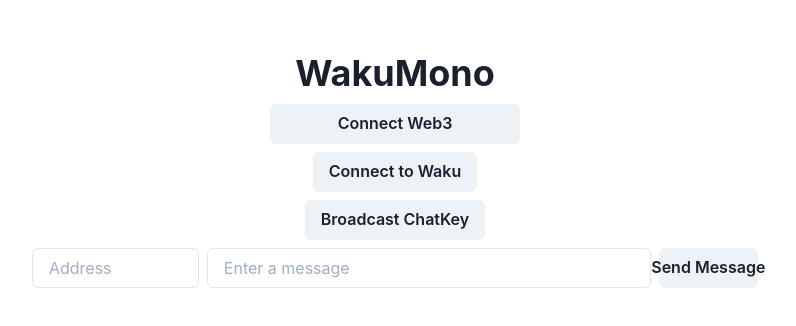
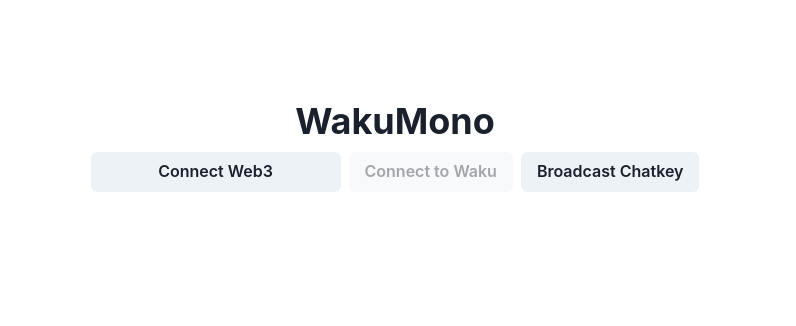
Before and after one commit to acolytec3/wakumono, a React (Create React App) app: page / in a window 1280 px wide. Shown: the part 190-516 px from the top of the page, without its empty margins (245-1041 px from the left). Built offline with nearby package versions, Linux system fonts and the light colour scheme.

Commit message:
Update readme and sender fixes

```diff
--- a/src/App.tsx
+++ b/src/App.tsx
@@ -5,12 +5,19 @@
   Heading,
   HStack,
   Input,
+  SlideFade,
   useToast,
   VStack,
 } from "@chakra-ui/react";
 import Onboard from "bnc-onboard";
 import { ethers } from "ethers";
-import { Environment, getStatusFleetNodes, StoreCodec, Waku, WakuMessage } from "js-waku";
+import {
+  Environment,
+  getStatusFleetNodes,
+  StoreCodec,
+  Waku,
+  WakuMessage,
+} from "js-waku";
 import PeerId from "peer-id";
 import React from "react";
 import WalletDisplay from "./components/walletDisplay";
@@ -36,19 +43,27 @@
           EthCrypto.cipher.parse(wakuMsg.payloadAsUtf8)
         );
         const decryptedPayload = JSON.parse(decryptedMessage);
-        const childKeyVer = EthCrypto.recoverPublicKey(decryptedPayload.childSig, EthCrypto.hash.keccak256(decryptedPayload.message));
+        const childKeyVer = EthCrypto.recoverPublicKey(
+          decryptedPayload.childSig,
+          EthCrypto.hash.keccak256(decryptedPayload.message)
+        );
         dispatch({
           type: "ADD_MESSAGE",
-          payload: { from: state.reverseAddressBook[childKeyVer], message: decryptedPayload.message },
+          payload: {
+            from: state.reverseAddressBook[childKeyVer],
+            message: decryptedPayload.message,
+          },
         });
         toast({
           position: "bottom",
-          title: "Message received from " + formatAddress(state.reverseAddressBook[childKeyVer]),
+          title:
+            "Message received from " +
+            formatAddress(state.reverseAddressBook[childKeyVer]),
           description: decryptedPayload.message,
-          status: 'success',
+          status: "success",
           duration: 3000,
-          isClosable: true
-        })
+          isClosable: true,
+        });
       } catch (err) {
         console.log(err);
       }
@@ -62,12 +77,17 @@
           EthCrypto.cipher.parse(wakuMsg.payloadAsUtf8)
         );
         const decryptedPayload = JSON.parse(decryptedMessage);
-        const childKeyVer = EthCrypto.recoverPublicKey(decryptedPayload.childSig, EthCrypto.hash.keccak256(decryptedPayload.message));
+        const childKeyVer = EthCrypto.recoverPublicKey(
+          decryptedPayload.childSig,
+          EthCrypto.hash.keccak256(decryptedPayload.message)
+        );
         dispatch({
           type: "ADD_MESSAGE",
-          payload: { from: state.reverseAddressBook[childKeyVer], message: decryptedPayload.message },
+          payload: {
+            from: childKeyVer ?? 'unknown sender',
+            message: decryptedPayload.message,
+          },
         });
-
       } catch (err) {
         console.log(err);
       }
@@ -97,13 +117,12 @@
         const response = await waku.store.queryHistory({
           peerId: peerId,
           contentTopics: [AddressBroadcastTopic],
-          direction: Direction.FORWARD
+          direction: Direction.FORWARD,
         });
         if (response) {
-          await response.map((wakuMsg) => handleAddressBroadcastMessage(wakuMsg));
-          if (!state.addressBook![state.address!]) {
-            await broadcastChatKey();
-          }
+          await response.map((wakuMsg) =>
+            handleAddressBroadcastMessage(wakuMsg)
+          );
         }
       } catch (e) {
         console.log(
@@ -143,11 +162,14 @@
         ["/dns4/node-01.do-ams3.jdev.misc.statusim.net/tcp/7010/wss"]
       );
 
-      waku.addPeerToAddressBook("16Uiu2HAmVkKntsECaYfefR1V2yCR79CegLATuTPE6B9TxgxBiiiA",
-        ["/dns4/node-01.gc-us-central1-a.wakuv2.prod.statusim.net/tcp/443/wss/p2p/16Uiu2HAmVkKntsECaYfefR1V2yCR79CegLATuTPE6B9TxgxBiiiA"]
-      )
+      waku.addPeerToAddressBook(
+        "16Uiu2HAmVkKntsECaYfefR1V2yCR79CegLATuTPE6B9TxgxBiiiA",
+        [
+          "/dns4/node-01.gc-us-central1-a.wakuv2.prod.statusim.net/tcp/443/wss/p2p/16Uiu2HAmVkKntsECaYfefR1V2yCR79CegLATuTPE6B9TxgxBiiiA",
+        ]
+      );
 
-/*
+      /*
       const nodes = await getStatusFleetNodes(Environment.Prod);
       await Promise.all(
         nodes.map((addr) => {
@@ -168,15 +190,6 @@
       console.log("Issue starting waku ", e);
     }
   };
-
-  React.useEffect(() => {
-    return () => {
-      state.waku?.libp2p.peerStore.removeListener(
-        "change:protocols",
-        handleProtocolChange.bind({}, state.waku)
-      );
-    };
-  }, []);
 
   const deriveChatKey = async () => {
     let signature = await web3
@@ -206,17 +219,12 @@
   };
 
   const handleConnect = async () => {
-    const wallets = [{ walletName: "metamask", preferred: true }];
+    const wallets = [{ walletName: "metamask", preferred: true }, { walletName: "status", preferred: true}];
     const onboard = Onboard({
       networkId: 1,
       subscriptions: {
         wallet: async (wallet) => {
           try {
-            //@ts-ignore
-            if (window.ethereum) {
-              //@ts-ignore
-              window.ethereum.enable();
-            }
             web3 = new ethers.providers.Web3Provider(wallet.provider);
             dispatch({ type: "SET_WEB3", payload: { web3: web3 } });
             deriveChatKey();
@@ -267,10 +275,17 @@
         <Center h="90vh">
           <VStack>
             <Heading>WakuMono</Heading>
-            <WalletDisplay handleConnect={handleConnect} />
-            <Button onClick={startUp}>Connect to Waku</Button>
-            <Button onClick={broadcastChatKey}>Broadcast ChatKey</Button>
-            <ChatBox />
+            <HStack>
+              <WalletDisplay handleConnect={handleConnect} />
+              <Button disabled={!state.keys} onClick={startUp}>
+                Connect to Waku
+              </Button>
+              <Button disabled={state.addressBook![state.address!] !== undefined} onClick={broadcastChatKey}>Broadcast Chatkey</Button>
+
+            </HStack>
+            <SlideFade in={state.waku !== undefined}>
+              <ChatBox />
+            </SlideFade>
           </VStack>
         </Center>
       </GlobalContext.Provider>
--- a/src/components/chatBox.tsx
+++ b/src/components/chatBox.tsx
@@ -1,12 +1,5 @@
 import React from "react";
-import {
-  Button,
-  Heading,
-  HStack,
-  Input,
-  Text,
-  VStack,
-} from "@chakra-ui/react";
+import { Button, Heading, HStack, Input, Text, VStack } from "@chakra-ui/react";
 import GlobalContext, { message } from "../context/globalContext";
 import { encryptMessage, formatAddress } from "../helpers/helpers";
 import { ChatContentTopic } from "../App";
@@ -19,21 +12,27 @@
   const [toAddress, setTo] = React.useState("");
 
   React.useEffect(() => {
-    setList(state.messageList);
+    const updatedList = state.messageList.length < 10 ? state.messageList : state.messageList.slice(state.messageList.length - 11)
+    setList(updatedList);
   }, [state.messageList]);
 
   const handleMessageSend = async (to: string, msgText: string) => {
     if (!state.web3 || !state.keys) {
       return;
     }
+
+    if (!state.addressBook![to.toLowerCase()]) {
+      console.log('no address found');
+      return;
+    }
     const encryptedMessage = await encryptMessage(
       state.keys,
       state.addressBook![to.toLowerCase()],
-      msgText,
+      msgText
     );
     const msg = WakuMessage.fromUtf8String(encryptedMessage, ChatContentTopic);
     state.waku?.relay.send(msg);
-    setMsg('');
+    setMsg("");
   };
 
   return (
@@ -52,6 +51,7 @@
           onChange={(evt) => setMsg(evt.target.value)}
         />
         <Button
+          minWidth="150px"
           onClick={() => {
             handleMessageSend(toAddress, msgText);
           }}
@@ -62,9 +62,9 @@
 
       {messageList.map((msg: message) => {
         return (
-          <HStack key={msg.from+Math.random()}>
+          <HStack align="start" key={msg.from + Math.random().toFixed(10)}>
             <Text>
-              {formatAddress(msg.from)}: {msg.message}
+              {formatAddress(state.reverseAddressBook![msg.from])}: {msg.message}
             </Text>
           </HStack>
         );
--- a/src/context/globalContext.ts
+++ b/src/context/globalContext.ts
@@ -1,72 +1,82 @@
+import { ethers } from "ethers";
 
-import { ethers } from 'ethers'
-
-import React from 'react'
-import { Waku } from 'js-waku';
+import React from "react";
+import { Waku } from "js-waku";
 
 export type ethIdentity = {
-  privateKey: string,
-  publicKey: string,
-  address: string
-}
+  privateKey: string;
+  publicKey: string;
+  address: string;
+};
 
 export type message = {
-  from: string,
-  message: string
-}
+  from: string;
+  message: string;
+};
 
 export type globalState = {
-    web3?: ethers.providers.Web3Provider,
-    address?: string,
-    onboard?: any,
-    waku?: Waku,
-    keys?: ethIdentity,
+  web3?: ethers.providers.Web3Provider;
+  address?: string;
+  onboard?: any;
+  waku?: Waku;
+  keys?: ethIdentity;
   addressBook?: {
-      [key: string]: string
-    },
+    [key: string]: string;
+  };
   reverseAddressBook?: {
-      [key: string]: string
-    },
-    messageList: message[]
-  }
+    [key: string]: string;
+  };
+  messageList: message[];
+};
 
 export const initialState = {
   addressBook: {},
   reverseAddressBook: {},
-    messageList: []
-  }
-
+  messageList: [],
+};
 
 export const reducer = (state: globalState, action: any): globalState => {
   switch (action.type) {
-      case 'SET_WEB3': {
+    case "SET_WEB3": {
       return { ...state, web3: action.payload.web3 };
     }
-      case 'START_WAKU': {
+    case "START_WAKU": {
       return { ...state, waku: action.payload.waku };
     }
-      case 'SET_ADDRESS': {
+    case "SET_ADDRESS": {
       return { ...state, address: action.payload.address };
     }
-      case 'SET_ONBOARD': {
+    case "SET_ONBOARD": {
       return { ...state, onboard: action.payload.onboard };
     }
-      case 'SET_KEYS': {
+    case "SET_KEYS": {
       return { ...state, keys: action.payload.keys };
     }
-      case 'ADD_PEER': {
-        let reverseAddress = { [Object.values(action.payload)[0] as string] : Object.keys(action.payload)[0] };
-        console.log(reverseAddress);
-        return {...state, addressBook: Object.assign(state.addressBook, action.payload), reverseAddressBook: Object.assign(state.reverseAddressBook, reverseAddress)}
+    case "ADD_PEER": {
+      let reverseAddress = {
+        [Object.values(action.payload)[0] as string]: Object.keys(
+          action.payload
+        )[0],
+      };
+
+      return {
+        ...state,
+        addressBook: {...state.addressBook, ...action.payload},
+        reverseAddressBook: {...state.reverseAddressBook,
+          ...reverseAddress},
+      };
     }
-      case 'ADD_MESSAGE': {
-        return {...state, messageList: [...state.messageList, action.payload]}
+    case "ADD_MESSAGE": {
+      return { ...state, messageList: [...state.messageList, action.payload] };
     }
     default:
       return state;
   }
-  }
+};
 
-  const GlobalContext = React.createContext<{state:globalState, dispatch: React.Dispatch<any>}>({state: initialState, dispatch: () => null})
+const GlobalContext = React.createContext<{
+  state: globalState;
+  dispatch: React.Dispatch<any>;
+}>({ state: initialState, dispatch: () => null });
 
-  export { GlobalContext as default }
+export { GlobalContext as default };
--- a/src/helpers/helpers.ts
+++ b/src/helpers/helpers.ts
@@ -3,7 +3,7 @@
 
 export const formatAddress = (address: string) => {
     return (
-      address.substring(0, 4) + "..." + address.substring(address.length - 4)
+      address ? address.substring(0, 4) + "..." + address.substring(address.length - 4) : 'Unknown Sender'
     );
   };
 
```
Also changed, not shown: 1 other file (tests, documents, lock files or other folders). Lines whose indentation alone changed are shown as unchanged.
